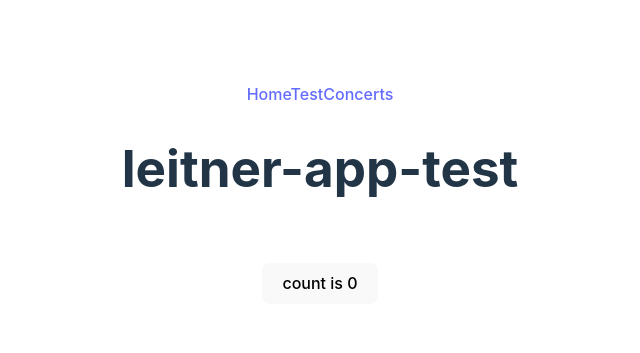
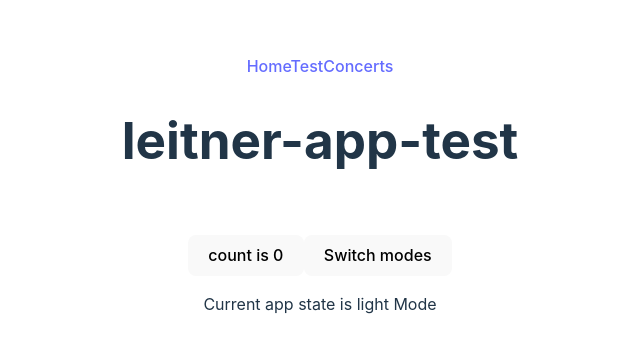
Before and after one commit to MistrAnderson/Leitnerboxd, a React (Vite) app: page / in a window 1280 px wide. Shown: the part 191-544 px from the top of the page, without its empty margins (320-960 px from the left). Built offline with nearby package versions, Linux system fonts and the light colour scheme.

Commit message:
feat (ReduxStore): add rough store feature, just a POC for now

```diff
--- a/src/App.tsx
+++ b/src/App.tsx
@@ -1,11 +1,22 @@
 import { useState } from 'react'
-import reactLogo from './assets/react.svg'
-import appLogo from '/favicon.svg'
 import PWABadge from './PWABadge.tsx'
+import store from './store/store'
 import './App.css'
+
+function render() {
+  const darkMode = store.getState()
+  console.log(darkMode.darkMode)
+
+  const el = document.getElementById('mode')
+
+  el.innerHTML = darkMode.darkMode ? 'dark' : 'light'
+
+}
 
 function App() {
   const [count, setCount] = useState(0)
+
+  store.subscribe(render)
 
   return (
     <>
@@ -14,6 +25,13 @@ function App() {
         <button onClick={() => setCount((count) => count + 1)}>
           count is {count}
         </button>
+
+        <button onClick={() => store.dispatch({ type: 'darkMode/switch' })}>
+          Switch modes
+        </button>
+        <p>
+          Current app state is <span id="mode">light</span> Mode
+        </p>
       </div>
       <PWABadge />
     </>
--- /dev/null
+++ b/src/store/dark-mode/darkSlice.ts
@@ -0,0 +1,11 @@
+const initialState = false
+
+export default function darkReducer(state = initialState, action) {
+  switch (action.type) {
+    case "darkMode/switch": {
+      return !state
+    }
+    default:
+      return state
+  }
+}
--- /dev/null
+++ b/src/store/reducer.ts
@@ -0,0 +1,9 @@
+import { combineReducers } from 'redux'
+import darkReducer from './dark-mode/darkSlice'
+
+
+const rootReducer = combineReducers({
+  darkMode: darkReducer
+})
+
+export default rootReducer
--- /dev/null
+++ b/src/store/store.ts
@@ -0,0 +1,6 @@
+import { createStore } from 'redux'
+import rootReducer from './reducer'
+
+const store = createStore(rootReducer, { darkMode: false })
+
+export default store
```
